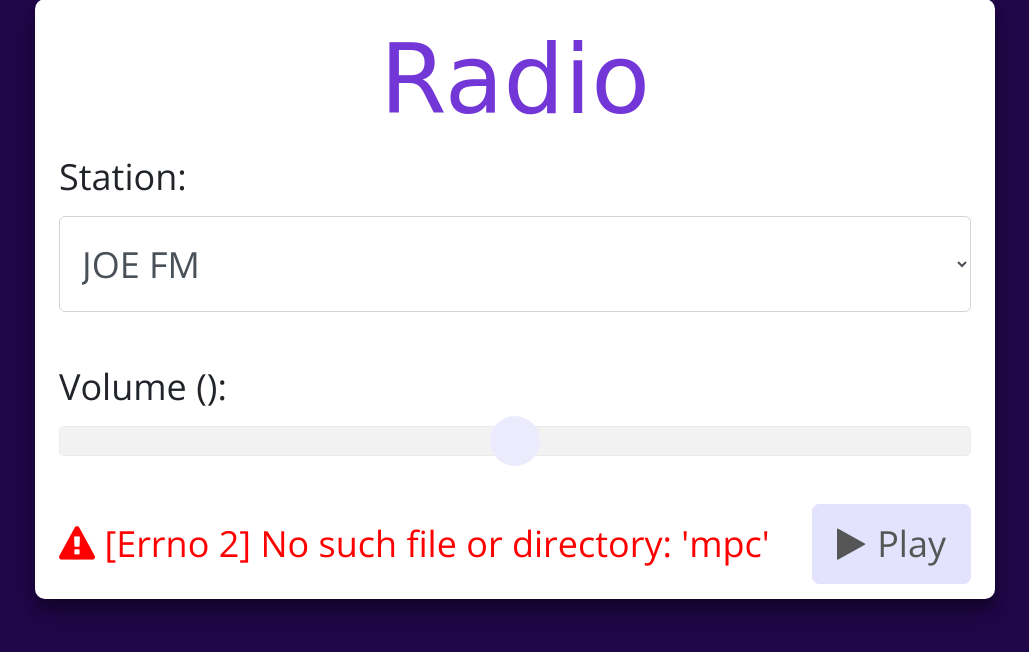
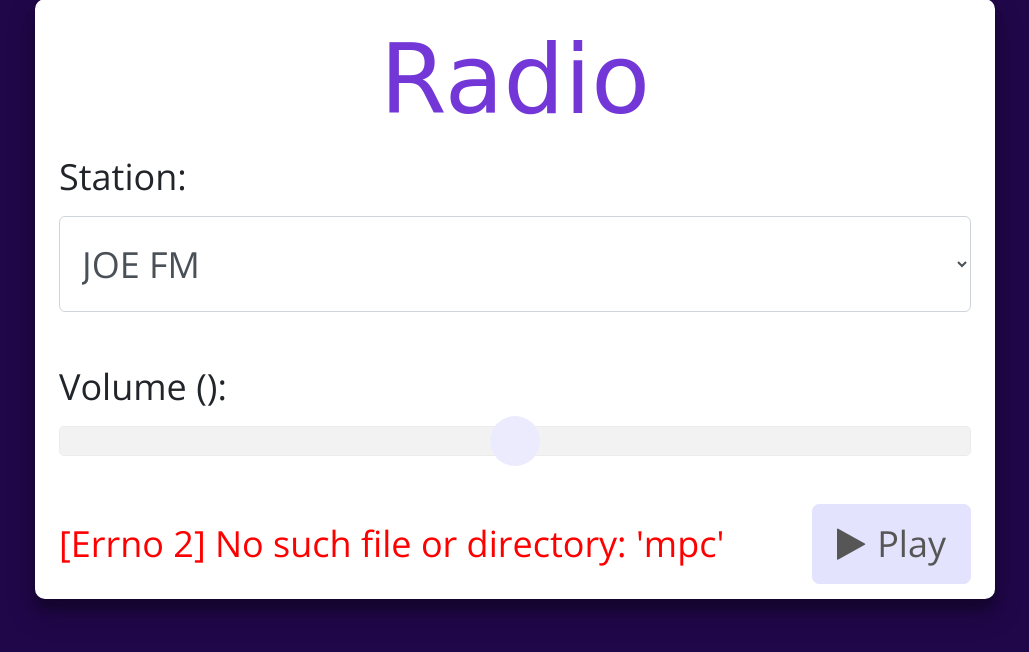
Before and after one commit to JanssenBrm/pi_radio, a Flask app: page / in a window 1280 px wide. Shown: the part 101-753 px from the top of the page, without its empty margins (125-1154 px from the left). Run offline with Flask 3, Linux system fonts and the light colour scheme; parts of the project's set-up code (start-up, migrations or seed data) failed here and were passed over; some libraries are stand-ins or nearby versions; some web fonts are replaced.

Commit message:
fix: removed triangle

```diff
--- a/templates/radio.html
+++ b/templates/radio.html
@@ -134,7 +134,6 @@
     </div>
     <div class="actions">
         <div class="error">
-            <i class="fa fa-exclamation-triangle"></i>
             <span id="error"></span>
         </div>
         <button class="btn btn-primary btn-lg" id="play" onclick="startRadio()"><i class="fa fa-play"></i>Play</button>
```
